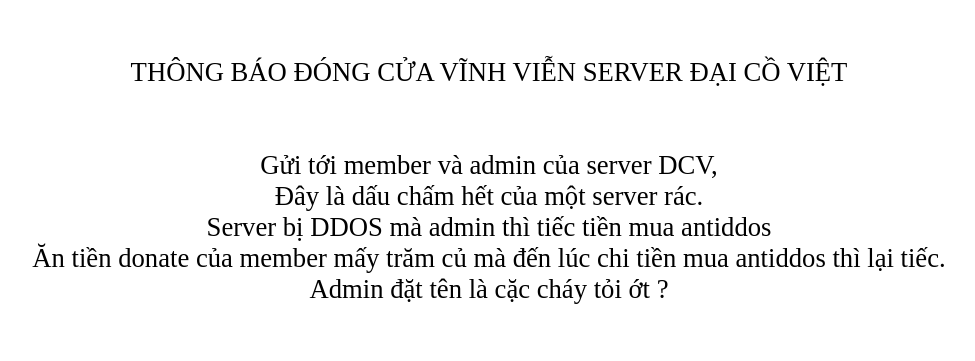
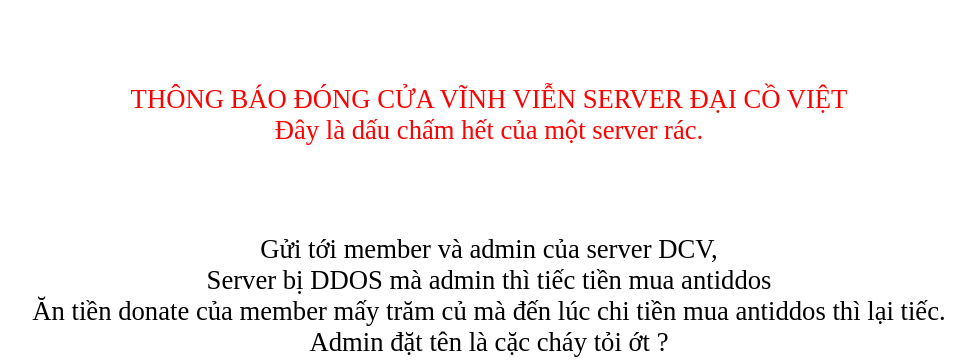
Before and after one commit to hoangduc4828/dcvnat, a plain HTML site: page index.html in a window 1280 px wide. Shown: the part 439-800 px from the top of the page, without its empty margins (151-1126 px from the left). Drawn offline with Linux system fonts and the light colour scheme.

Commit message:
Update index.html

```diff
--- a/index.html
+++ b/index.html
@@ -21,11 +21,12 @@
 
     <br>
     <br>
-    THÔNG BÁO ĐÓNG CỬA VĨNH VIỄN SERVER ĐẠI CỒ VIỆT <br>
+    <p style="color: red;">THÔNG BÁO ĐÓNG CỬA VĨNH VIỄN SERVER ĐẠI CỒ VIỆT <br>
+      Đây là dấu chấm hết của một server rác.</p>
+
     <br>
     <br>
     Gửi tới member và admin của server DCV, <br>
-    Đây là dấu chấm hết của một server rác.<br>
     Server bị DDOS mà admin thì tiếc tiền mua antiddos<br>
     Ăn tiền donate của member mấy trăm củ mà đến lúc chi tiền mua antiddos thì lại tiếc.<br>
     Admin đặt tên là cặc cháy tỏi ớt ?<br>
```
